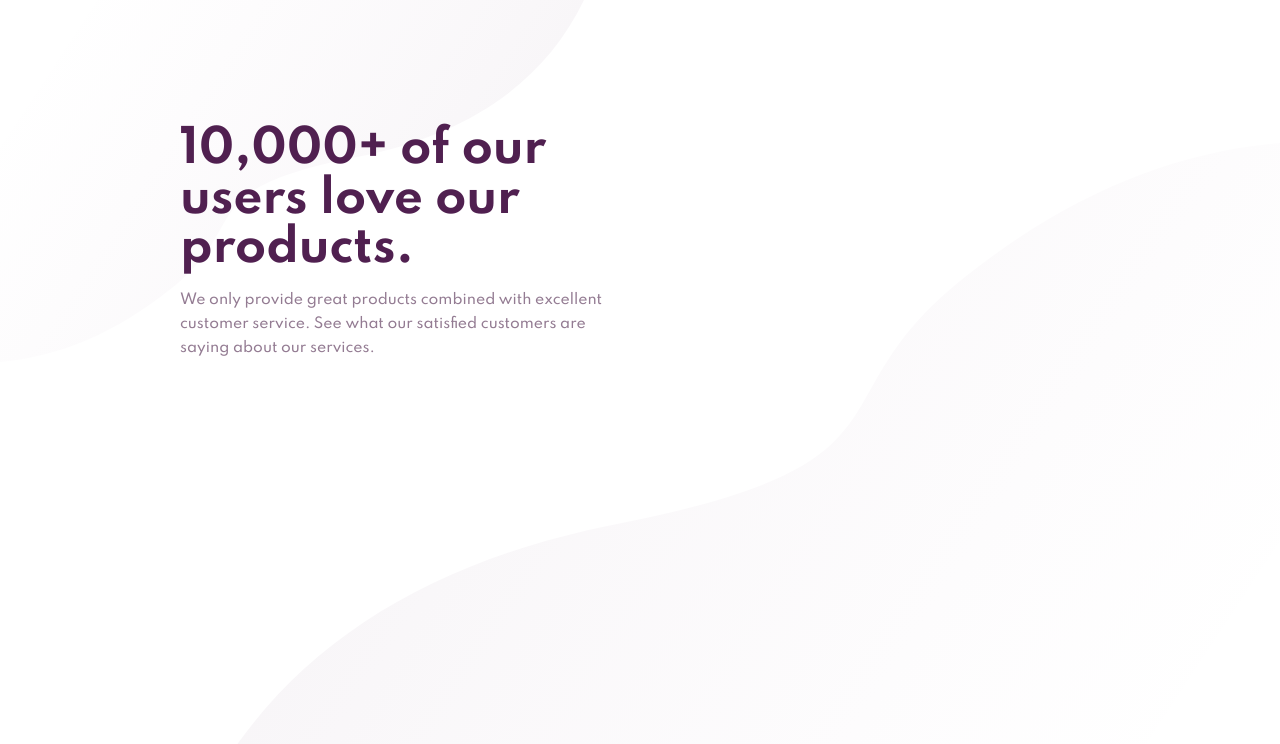
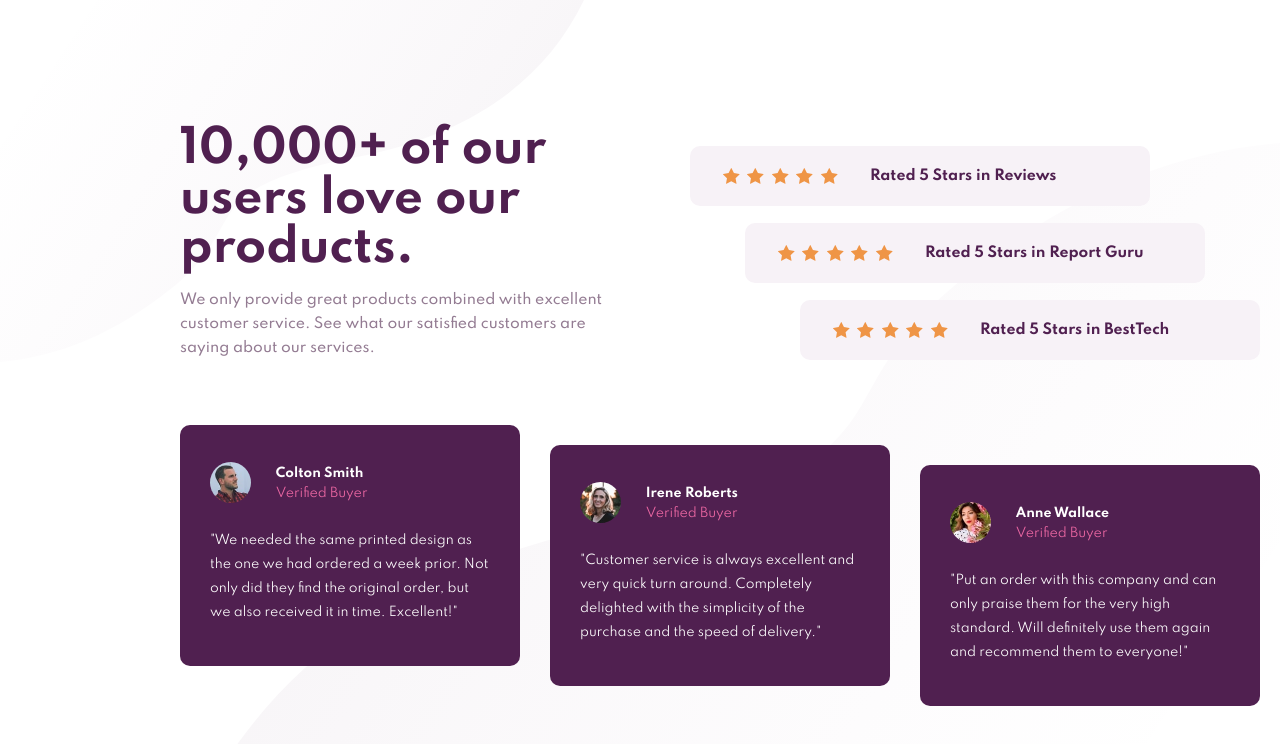
Before and after one commit to Frcomparan/reto-de-maquetado, a plain HTML site: page index.html in a window 1280 px wide. Drawn offline with Linux system fonts and the light colour scheme.

Commit message:
Finish project

```diff
--- a/index.html
+++ b/index.html
@@ -32,8 +32,92 @@
       </p>
     </header>
 
-    <!-- ranking section -->
+    <div class="rankings">
+      <div class="ranking" id="rk1">
+        <div class="ranking-star">
+          <img src="./images/icon-star.svg" alt="estrella" />
+          <img src="./images/icon-star.svg" alt="estrella" />
+          <img src="./images/icon-star.svg" alt="estrella" />
+          <img src="./images/icon-star.svg" alt="estrella" />
+          <img src="./images/icon-star.svg" alt="estrella" />
+        </div>
+        <p><strong>Rated 5 Stars in Reviews</strong></p>
+      </div>
 
-    <!-- cards section -->
+      <div class="ranking" id="rk2">
+        <div class="ranking-star">
+          <img src="./images/icon-star.svg" alt="estrella" />
+          <img src="./images/icon-star.svg" alt="estrella" />
+          <img src="./images/icon-star.svg" alt="estrella" />
+          <img src="./images/icon-star.svg" alt="estrella" />
+          <img src="./images/icon-star.svg" alt="estrella" />
+        </div>
+        <p><strong>Rated 5 Stars in Report Guru</strong></p>
+      </div>
+
+      <div class="ranking" id="rk3">
+        <div class="ranking-star">
+          <img src="./images/icon-star.svg" alt="estrella" />
+          <img src="./images/icon-star.svg" alt="estrella" />
+          <img src="./images/icon-star.svg" alt="estrella" />
+          <img src="./images/icon-star.svg" alt="estrella" />
+          <img src="./images/icon-star.svg" alt="estrella" />
+        </div>
+        <p><strong>Rated 5 Stars in BestTech</strong></p>
+      </div>
+    </div>
+
+    <div class="cards">
+      <div class="card" id="sec1">
+        <div class="perfil" id="colton">
+          <img src="./images/image-colton.jpg" alt="perfil-img" />
+          <div class="perfil-info">
+            <p><strong>Colton Smith</strong></p>
+            <p>Verified Buyer</p>
+          </div>
+        </div>
+        <div class="perfil-hist">
+          <p>
+            "We needed the same printed design as the one we had ordered a week
+            prior. Not only did they find the original order, but we also
+            received it in time. Excellent!"
+          </p>
+        </div>
+      </div>
+
+      <div class="card" id="sec2">
+        <div class="perfil" id="irene">
+          <img src="./images/image-irene.jpg" alt="perfil-img" />
+          <div class="perfil-info">
+            <p><strong>Irene Roberts</strong></p>
+            <p>Verified Buyer</p>
+          </div>
+        </div>
+        <div class="perfil-hist">
+          <p>
+            "Customer service is always excellent and very quick turn around.
+            Completely delighted with the simplicity of the purchase and the
+            speed of delivery."
+          </p>
+        </div>
+      </div>
+
+      <div class="card" id="sec3">
+        <div class="perfil" id="anne">
+          <img src="./images/image-anne.jpg" alt="perfil-img" />
+          <div class="perfil-info">
+            <p><strong>Anne Wallace</strong></p>
+            <p>Verified Buyer</p>
+          </div>
+        </div>
+        <div class="perfil-hist">
+          <p>
+            "Put an order with this company and can only praise them for the
+            very high standard. Will definitely use them again and recommend
+            them to everyone!"
+          </p>
+        </div>
+      </div>
+    </div>
   </body>
 </html>
--- a/stylesheet.css
+++ b/stylesheet.css
@@ -30,23 +30,112 @@ header h1 {
   margin-block-end: 0em;
   color: hsl(300, 43%, 22%);
 }
+
 header p {
   font-weight: 500;
   font-size: 1.4em;
   color: hsl(303, 10%, 53%);
 }
 
+/* Estilos del ranking section */
 
-/*RANKING*/
-.ranking{
+.ranking {
+  position: absolute;
   display: flex;
-  padding: 18px 0px 0px;
-  flex-direction: column;
   align-items: center;
-  position: inherit;
-  width: 100%;
-  margin: 10px;
+  width: 460px;
+  box-sizing: border-box;
+  border-radius: 10px;
+  background: hsl(300, 24%, 96%);
+  -webkit-border-radius: 10px;
+  -moz-border-radius: 10px;
+  -ms-border-radius: 10px;
+  -o-border-radius: 10px;
 }
-.ranking p{
-  margin-top: 10px;
+
+.ranking p {
+  display: inline-block;
+  text-align: center;
+  font-size: 1.4em;
+  color: hsl(300, 43%, 22%);
+  font-weight: 800;
+  margin: 18px 0px;
 }
+
+.ranking-star {
+  display: flex;
+  width: 130px;
+  padding: 0px 25px;
+  align-items: center;
+  justify-content: space-evenly;
+}
+
+#rk1 {
+  top: 146px;
+  left: 690px;
+}
+
+#rk2 {
+  top: 223px;
+  left: 745px;
+}
+
+#rk3 {
+  top: 300px;
+  left: 800px;
+}
+
+/* Estilos del card section */
+
+.card {
+  position: absolute;
+  display: inline-block;
+  width: 340px;
+  border-radius: 10px;
+  padding: 25px 30px 30px;
+  box-sizing: border-box;
+  font-size: 1.25em;
+  background: hsl(300, 43%, 22%);
+  color: hsl(0, 0%, 100%);
+}
+
+.card img {
+  width: 14.7%;
+  height: 14.7%;
+  border-radius: 100%;
+}
+
+.perfil {
+  display: flex;
+  align-items: center;
+}
+
+.perfil-info {
+  padding-left: 8.8%;
+  line-height: 160%;
+}
+
+.perfil-info p:nth-child(1) {
+  font-weight: 500;
+  margin-block-end: 0em;
+}
+
+.perfil-info p:nth-child(2) {
+  color: hsl(333, 80%, 67%);
+  margin-block-start: 0em;
+}
+
+#sec1 {
+  top: 425px;
+  left: 180px;
+}
+
+#sec2 {
+  top: 445px;
+  left: 550px;
+}
+
+#sec3 {
+  top: 465px;
+  left: 920px;
+}
```
